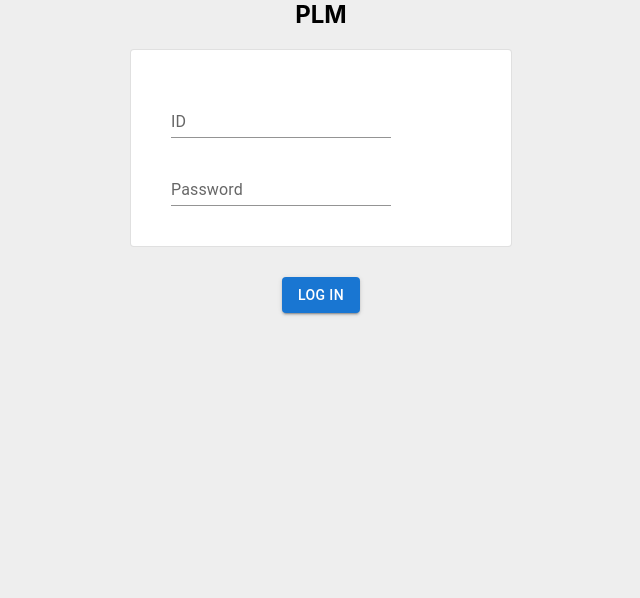
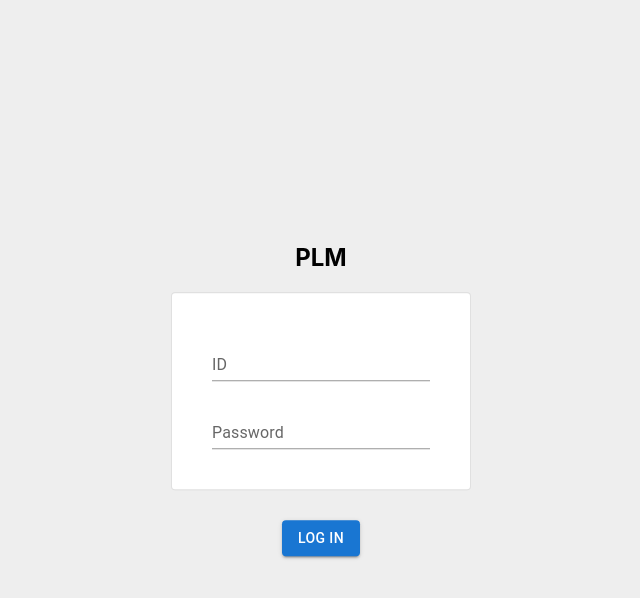
Before and after one commit to Joel-Hwang/ReactStudy, a React (Create React App) app: page / in a window 1280 px wide. Shown: the top 598 px of the page, without its empty margins (319-959 px from the left). Built offline with nearby package versions, Linux system fonts and the light colour scheme.

Commit message:
login center

```diff
--- a/src/App.css
+++ b/src/App.css
@@ -1,4 +1,5 @@
 body{
     margin: 0px;
     padding: 0px;
+    background-color: #eee;
 }
--- a/src/pages/Login/Login.css
+++ b/src/pages/Login/Login.css
@@ -1,9 +1,12 @@
 
 .login-container{
-  width: 100%;
-  height: 100vh;
-  background-color: #eee;
   box-sizing:border-box;
+  position: absolute;
+  top: 50%;
+  left:50%;
+  transform: translate(-50%, -50%);
+  width: 60%;
+  max-width: 300px;
 }
 
 .login-container h2{
@@ -12,8 +15,6 @@
 }
 
 .input-area{
-  width: 60%;
-  max-width: 300px;
   margin: auto;
   padding: 40px;
 }
```
